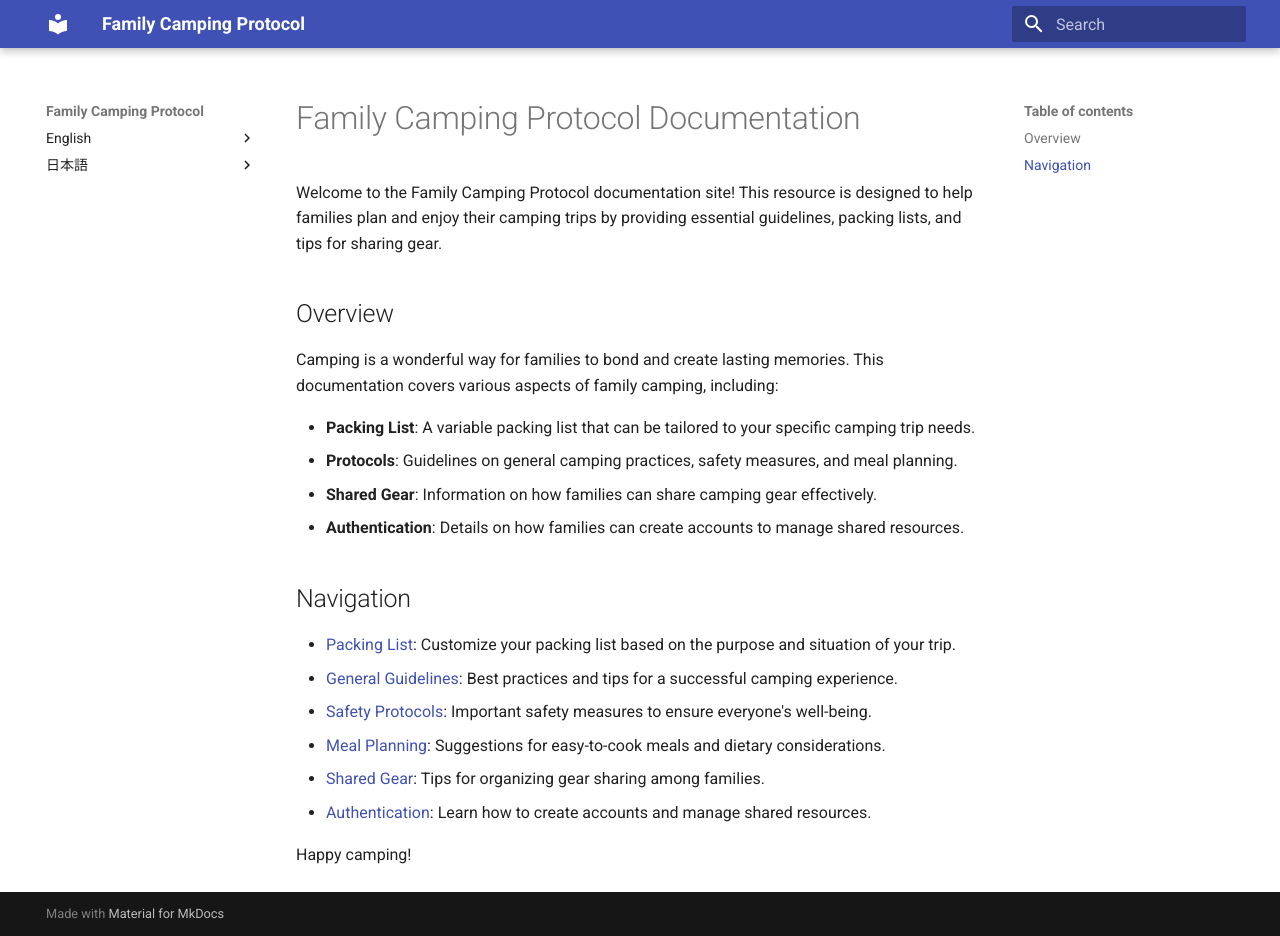
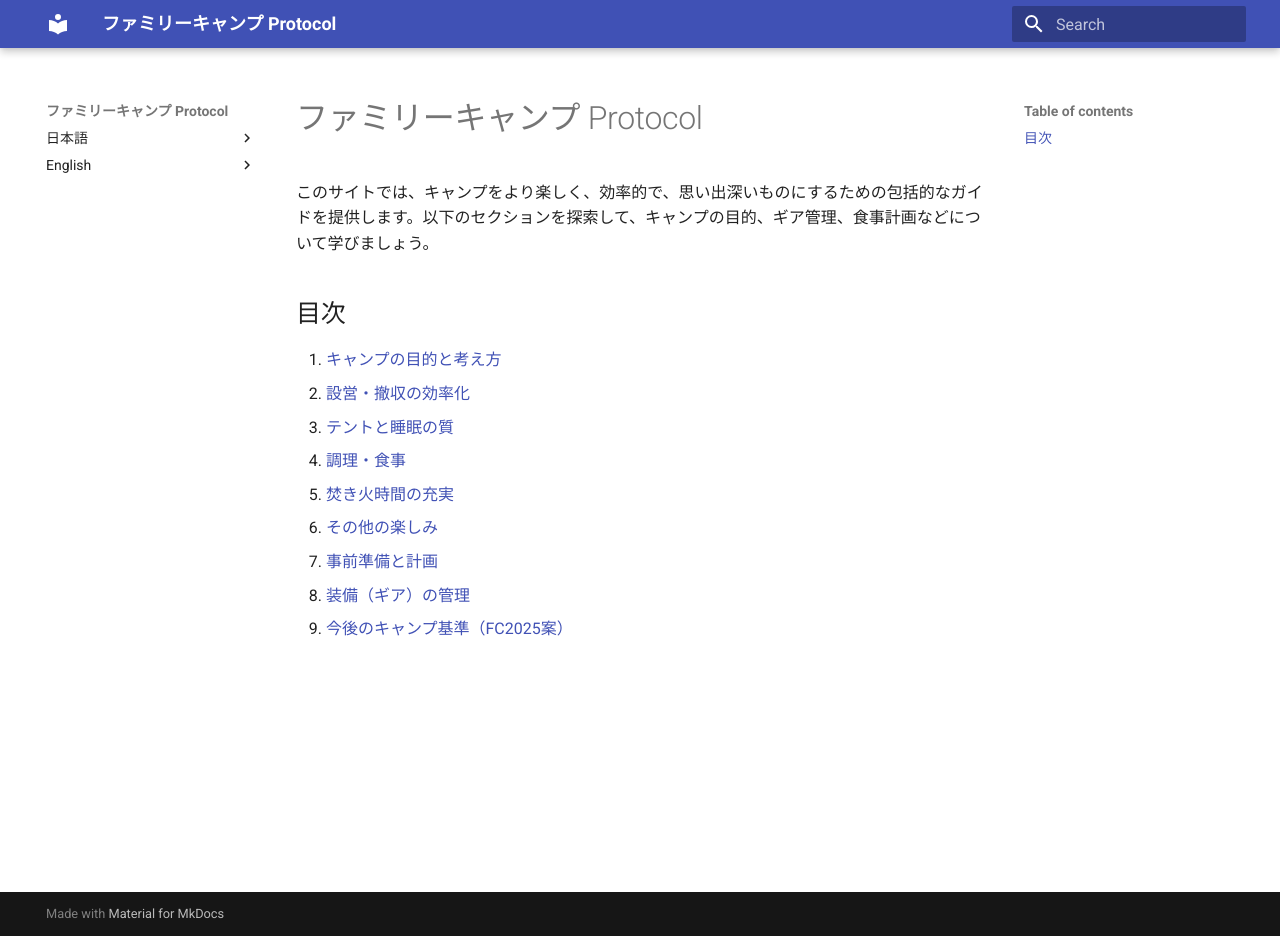
Before and after one commit to partiten794/family-camping-docs, an MkDocs documentation site: the page built from docs/index.md, in a window 1280 px wide and 936 px high. Built offline with MkDocs 1.6.1 and Material for MkDocs 9.7.7, drawn with Linux system fonts in a browser that asks for light colours.

Commit message:
update mkdocs.yml

```diff
--- a/docs/index.md
+++ b/docs/index.md
@@ -1,23 +1,15 @@
-# Family Camping Protocol Documentation
+# ファミリーキャンプ Protocol
 
-Welcome to the Family Camping Protocol documentation site! This resource is designed to help families plan and enjoy their camping trips by providing essential guidelines, packing lists, and tips for sharing gear.
+このサイトでは、キャンプをより楽しく、効率的で、思い出深いものにするための包括的なガイドを提供します。以下のセクションを探索して、キャンプの目的、ギア管理、食事計画などについて学びましょう。
 
-## Overview
+## 目次
 
-Camping is a wonderful way for families to bond and create lasting memories. This documentation covers various aspects of family camping, including:
-
-- **Packing List**: A variable packing list that can be tailored to your specific camping trip needs.
-- **Protocols**: Guidelines on general camping practices, safety measures, and meal planning.
-- **Shared Gear**: Information on how families can share camping gear effectively.
-- **Authentication**: Details on how families can create accounts to manage shared resources.
-
-## Navigation
-
-- [Packing List](packing-list.md): Customize your packing list based on the purpose and situation of your trip.
-- [General Guidelines](protocols/general-guidelines.md): Best practices and tips for a successful camping experience.
-- [Safety Protocols](protocols/safety.md): Important safety measures to ensure everyone's well-being.
-- [Meal Planning](protocols/meal-planning.md): Suggestions for easy-to-cook meals and dietary considerations.
-- [Shared Gear](shared-gear.md): Tips for organizing gear sharing among families.
-- [Authentication](authentication.md): Learn how to create accounts and manage shared resources.
-
-Happy camping!
+1. [キャンプの目的と考え方](ja/purpose.md)
+2. [設営・撤収の効率化](ja/setup.md)
+3. [テントと睡眠の質](ja/tents.md)
+4. [調理・食事](ja/cooking.md)
+5. [焚き火時間の充実](ja/campfire.md)
+6. [その他の楽しみ](ja/enjoyments.md)
+7. [事前準備と計画](ja/planning.md)
+8. [装備（ギア）の管理](ja/gear.md)
+9. [今後のキャンプ基準（FC2025案）](ja/fc2025.md)
--- a/mkdocs.yml
+++ b/mkdocs.yml
@@ -1,4 +1,4 @@
-site_name: "Family Camping Protocol"
+site_name: "ファミリーキャンプ Protocol"
 
 docs_dir: docs
 site_dir: site
@@ -22,6 +22,17 @@ plugin:
       - "**/node_modules/*"
 
 nav:
+  - 日本語:
+      - ホーム: ja/index.md
+      - キャンプの目的と考え方: ja/purpose.md
+      - 設営・撤収の効率化: ja/setup.md
+      - テントと睡眠の質: ja/tents.md
+      - 調理・食事: ja/cooking.md
+      - 焚き火時間の充実: ja/campfire.md
+      - その他の楽しみ: ja/enjoyments.md
+      - 事前準備と計画: ja/planning.md
+      - 装備（ギア）の管理: ja/gear.md
+      - 今後のキャンプ基準（FC2025案）: ja/fc2025.md
   - English:
       - Home: en/index.md
       - Purpose and Philosophy: en/purpose.md
@@ -33,14 +44,3 @@ nav:
       - Preparation and Planning: en/planning.md
       - Gear Management: en/gear.md
       - Future Camping Standards (FC2025): en/fc2025.md
-  - 日本語:
-      - ホーム: ja/index.md
-      - キャンプの目的と考え方: ja/purpose.md
-      - 設営・撤収の効率化: ja/setup.md
-      - テントと睡眠の質: ja/tents.md
-      - 調理・食事: ja/cooking.md
-      - 焚き火時間の充実: ja/campfire.md
-      - その他の楽しみ: ja/enjoyments.md
-      - 事前準備と計画: ja/planning.md
-      - 装備（ギア）の管理: ja/gear.md
-      - 今後のキャンプ基準（FC2025案）: ja/fc2025.md
```
Also changed, not shown: docs/ja/index.md (+2 -2 lines).
